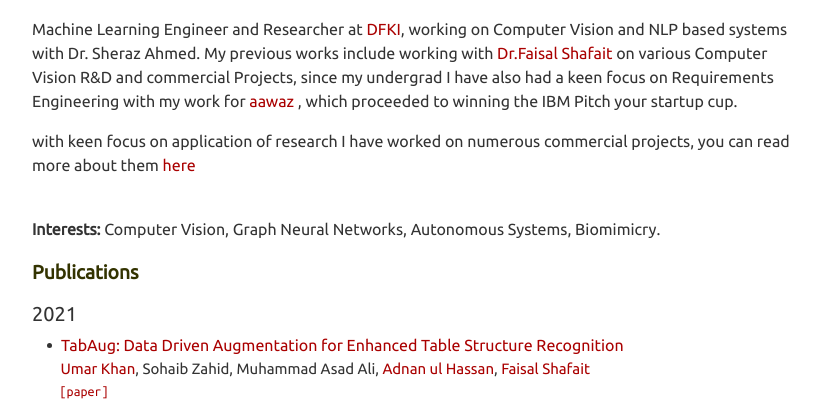
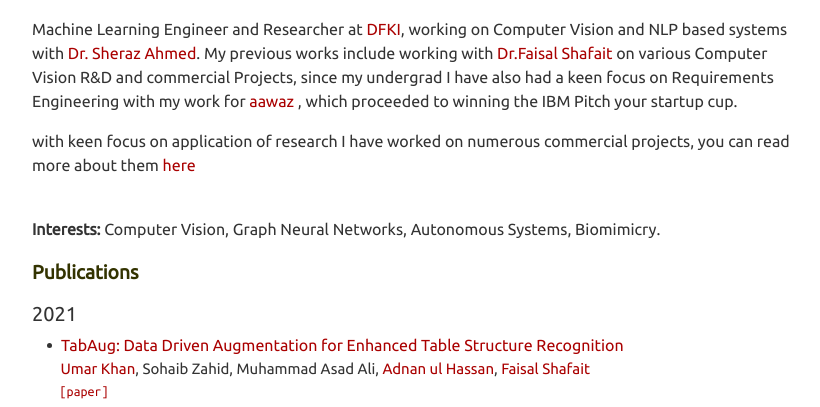
Before and after one commit to UYousafzai/uyousafzai.github.io, a plain HTML site: page index.html in a window 1280 px wide. Shown: the part 368-775 px from the top of the page, without its empty margins (228-1048 px from the left). Drawn offline with Linux system fonts and the light colour scheme.

Commit message:
update: updated the link for Dr Sheraz Ahmed

```diff
--- a/index.html
+++ b/index.html
@@ -68,7 +68,7 @@
             <p>
                 <span>
 						Machine Learning Engineer and Researcher at <a href="https://www.dfki.de/web">DFKI</a>, working
-						on Computer Vision and NLP based systems with Dr. Sheraz Ahmed. My previous works include working with
+						on Computer Vision and NLP based systems with <a href="https://scholar.google.de/citations?user=LHg0R4wAAAAJ&hl=en">Dr. Sheraz Ahmed</a>. My previous works include working with
 						<a href="https://scholar.google.com/citations?user=o9RCNZYAAAAJ&hl=en"
 							target="_blank">
 							Dr.Faisal Shafait
```
